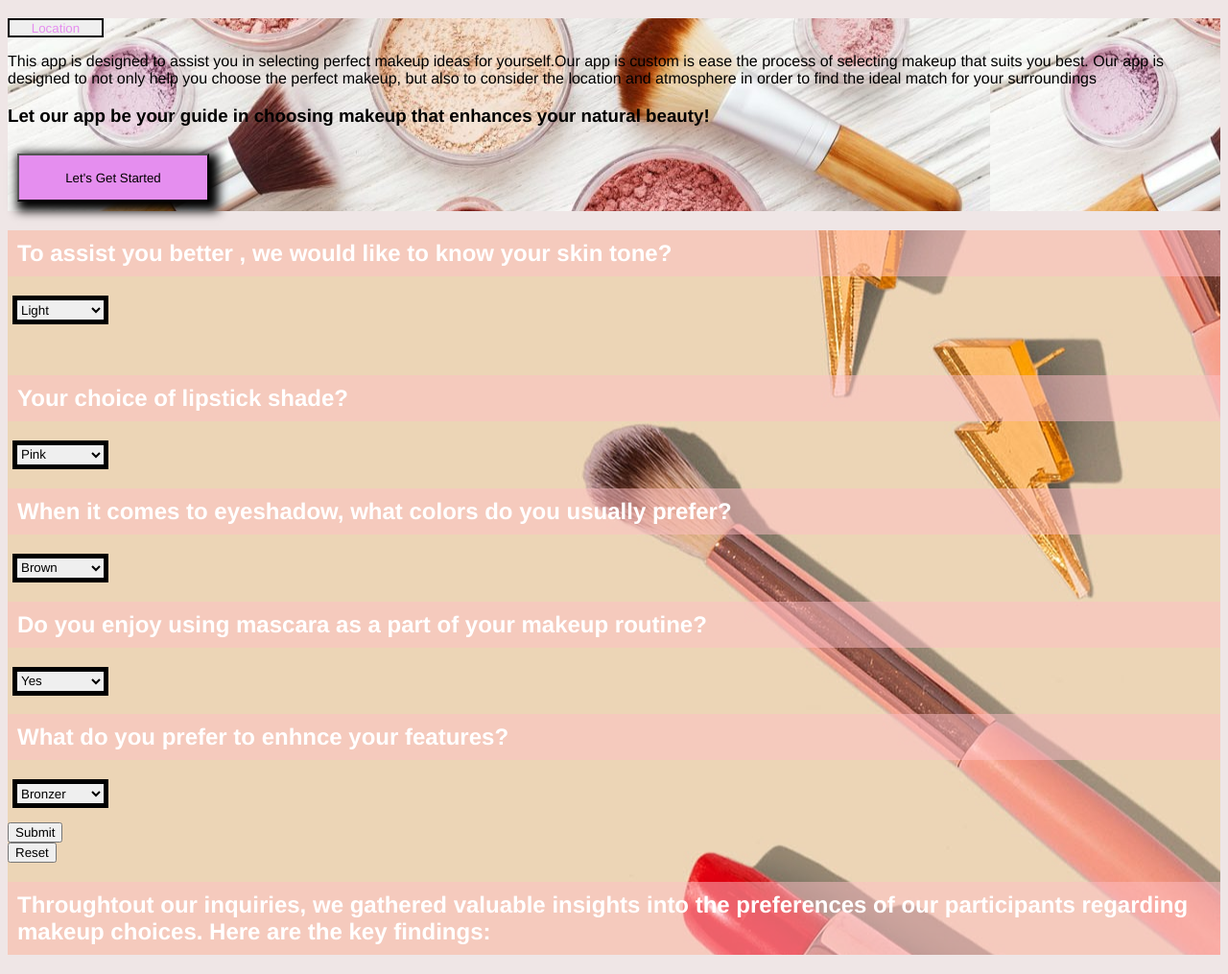
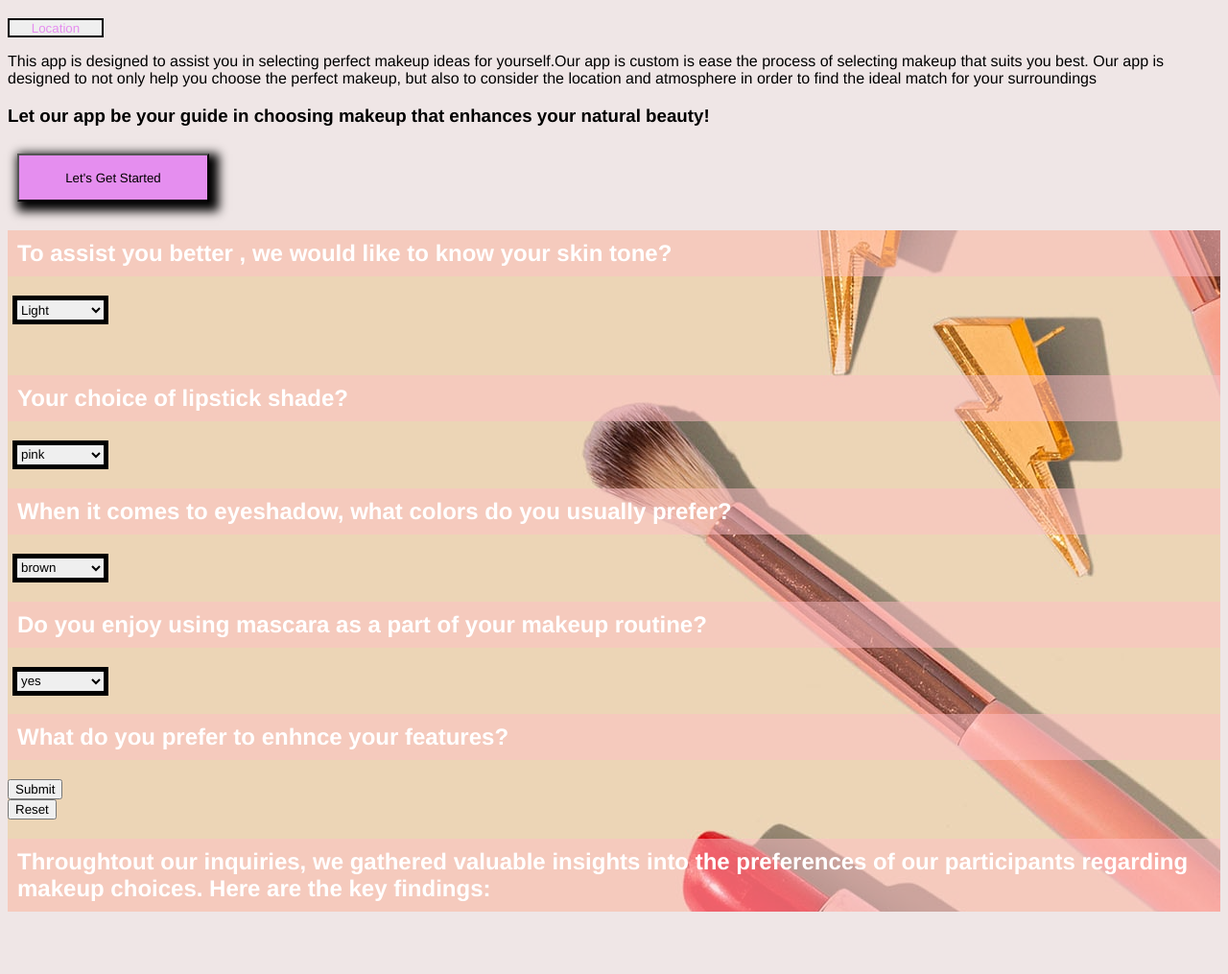
Before and after one commit to RhettRoseman/laughable-lamb, a plain HTML site: page home.html in a window 1280 px wide. Shown: the part 81-1096 px from the top of the page at 96% size. After the commit the page ends 1051 px from the top, so only its background shows below. Drawn offline with Linux system fonts and the light colour scheme.

Commit message:
test commit

```diff
--- a/home.html
+++ b/home.html
@@ -11,7 +11,6 @@
 <body>
   <!-- JR -->
   <h1>Makeup App </h1>
-<div id="headerDiv">
   <button id="location" class="location">Location</button>
   <p>This app is designed to assist you in selecting perfect makeup ideas for yourself.Our app is custom is ease the
     process of selecting makeup that suits you best. Our app is designed to not only help you choose the perfect makeup,
@@ -21,9 +20,8 @@
 <h3>  Let our app be your guide in choosing makeup that enhances your natural beauty!</h3>
 
   <button id="start" class="start">Let's Get Started</button>
-
-</div>
   <!-- JR dropdown menu -->
+   <!-- added a div here;JR to show background images from SH; JR -->
  <div id="makeupDiv">
   <h2>To assist you better , we would like to know your skin tone?</h2>
 <form id="userMakeup" >
@@ -39,35 +37,32 @@
 <h2>Your choice of lipstick shade?</h2>
 
 <select id="userLipstick" class="form-select" aria-label="">
-  <option value="pink">Pink</option>
-  <option value="nude">Nude</option>
-  <option value="red">Red</option>
+  <option value="pink">pink</option>
+  <option value="nude">nude</option>
+  <option value="red">red</option>
 </select>
 
 
   <h2>When it comes to eyeshadow, what colors do you usually prefer? </h2>
 
   <select id="userEyeshadow" class="form-select" aria-label="">
-  <option value="brown">Brown</option>
-  <option value="red">Red</option>
-  <option value="pink">Pink</option>
-  <option value="nude">Nude</option>
+  <option value="brown">brown</option>
+  <option value="red">red</option>
+  <option value="pink">pink</option>
+  <option value="nude">nude</option>
 </select>
 
 <h2>Do you enjoy using mascara as a part of your makeup routine?</h2>
 
   <select id="userMascara" class="form-select" aria-label="">
-<option value="yes">Yes</option>
-<option value="no">No</option>
+<option value="yes">yes</option>
+<option value="no">no</option>
  </select>
 
 
 <h2>What do you prefer to enhnce your features?</h2>
-
-<select id="userEnhance" class="form-select" aria-label="">
-<option id="bronzer">Bronzer</option>
-<option id="Contour">Contour</option>
-  </select>
+<div id="bronzer"></div>
+<div id="Contour"></div>
   <!-- <div class="dropdown"> -->
   <!-- <button class="dropbtn">Dropdown</button>
   <div class="dropdown-content">
```
